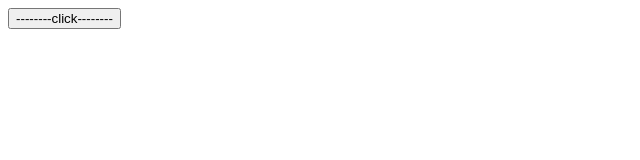
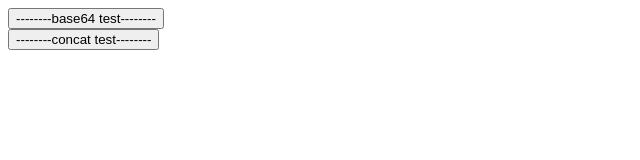
Before and after one commit to usepr/xf, a plain HTML site: page test.html in a window 1280 px wide. Shown: the whole page, without its empty margins (0-640 px from the left). Drawn offline with Linux system fonts and the light colour scheme.

Commit message:
Update test.html

```diff
--- a/test.html
+++ b/test.html
@@ -3,15 +3,30 @@
   <meta http-equiv="cache-control" content="no-cache">
   </head>
 
-	<button onclick='f()'>--------click--------</button>
+	<button onclick='base64_test()'>--------base64 test--------</button>
+	<br/>
+	<button onclick='concat_test()'>--------concat test--------</button>
 
 <script>
-	function f(){
+	function base64_test(){
 		var url = window.atob("eHh4aHR0cDovL3d3dy5iYWlkdS5jb20=").substr(3); // http://www.baidu.com
 
 		var s = window.location;
 		var u = 'hr';
 		s[u+'ef'] = url;
 	}
+
+	function concat_test(){
+		var t = "http:/";
+		t += "/baidu.com";
+		t += "/baidu";
+		t += ".com";
+
+		var s = window.location;
+		var u = 'href';
+		s[u] = "http://www.baidu.com";
+		var u = 'hr';
+		s[u+'ef'] = "http://www.baidu.com";
+	}
 </script>
 </html>
```
